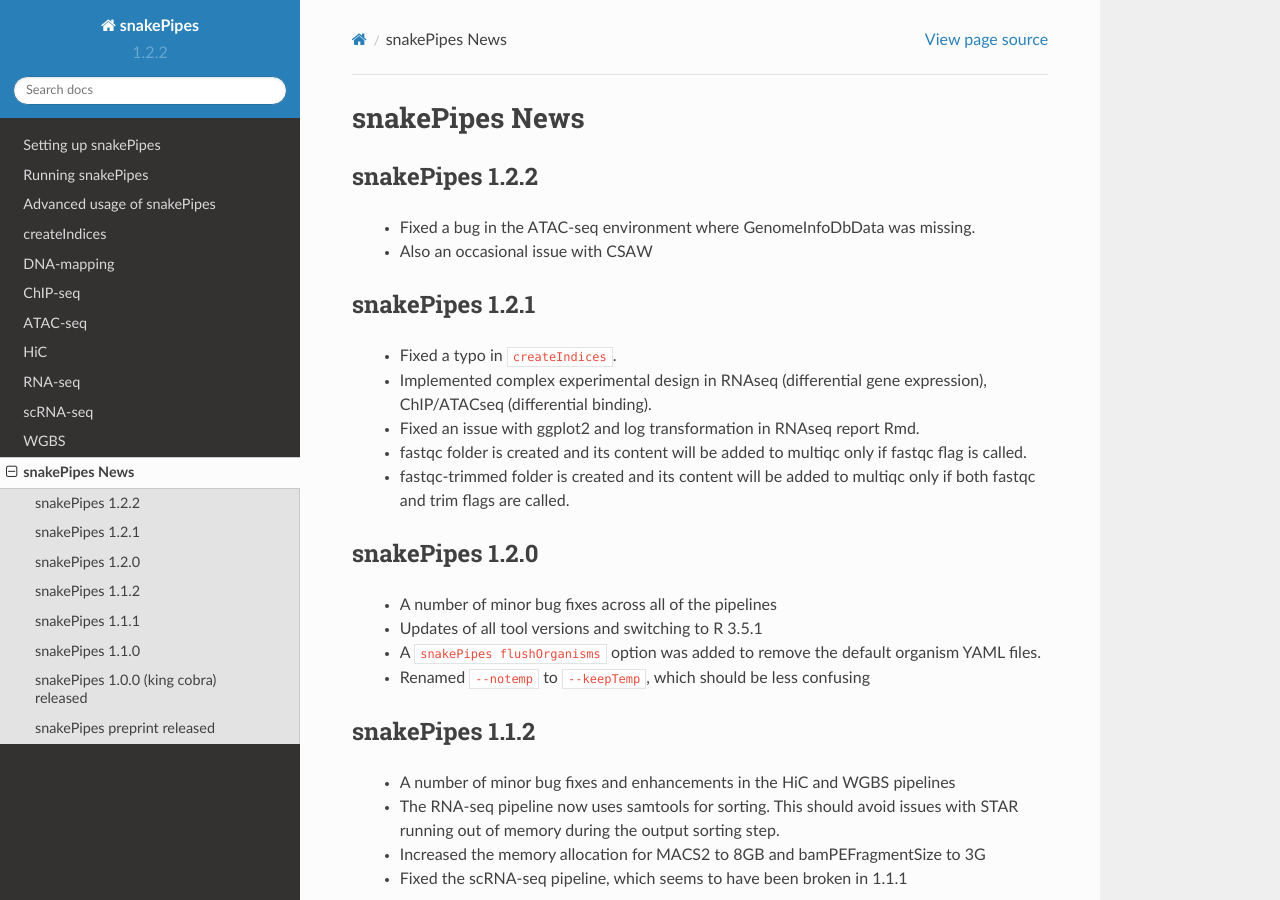
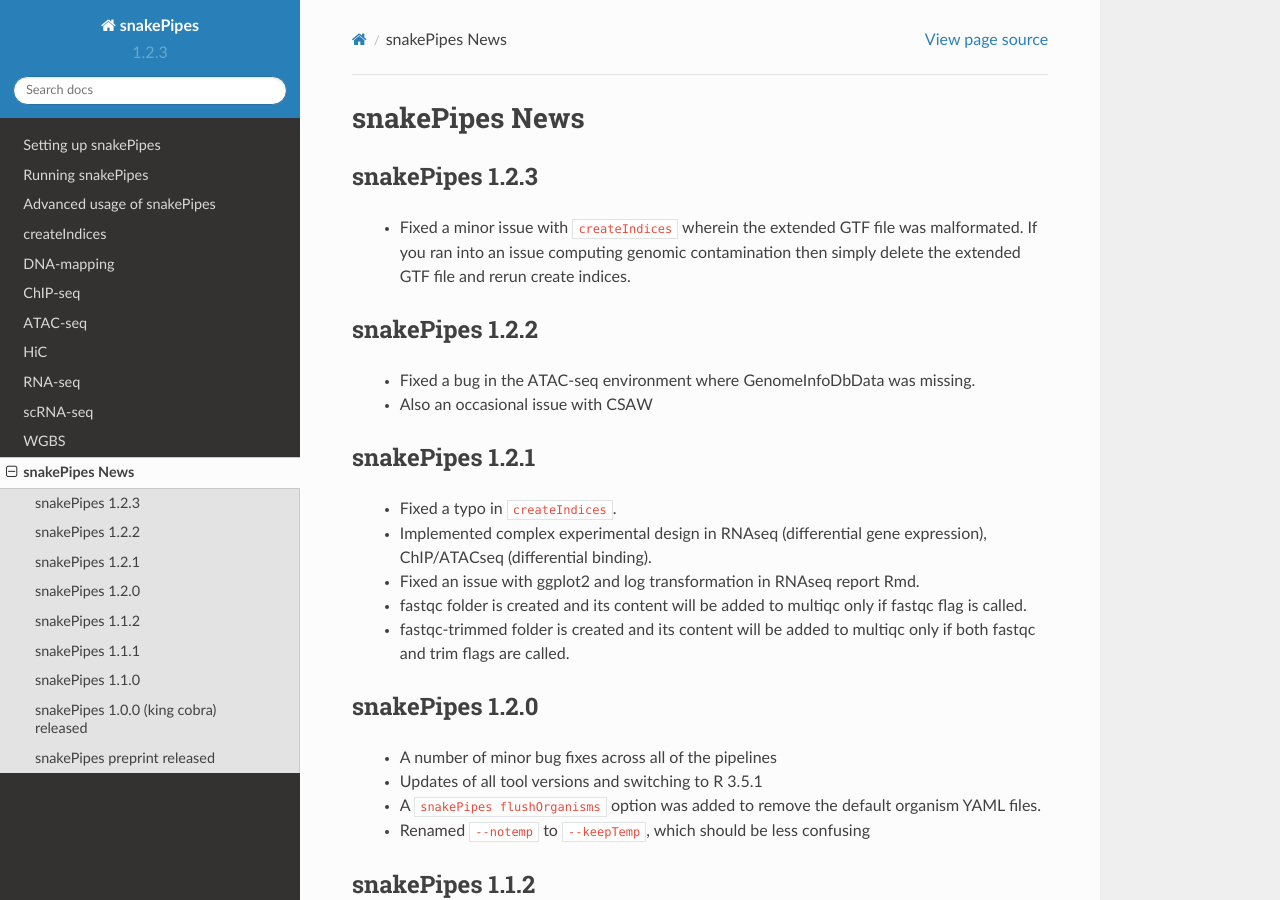
Before and after one commit to maxplanck-ie/snakepipes, a Sphinx documentation site: the page built from docs/content/News.rst, in a window 1280 px wide and 900 px high. Built offline with Sphinx 7.4.7 and the Read the Docs theme 2.0.0, drawn with Linux system fonts in a browser that asks for light colours.

Commit message:
Bump to 1.2.3, fix slop GTF

```diff
--- a/docs/content/News.rst
+++ b/docs/content/News.rst
@@ -1,5 +1,10 @@
 snakePipes News
 ===============
+
+snakePipes 1.2.3
+----------------
+
+ * Fixed a minor issue with ``createIndices`` wherein the extended GTF file was malformated. If you ran into an issue computing genomic contamination then simply delete the extended GTF file and rerun create indices.
 
 snakePipes 1.2.2
 ----------------
--- a/snakePipes/__init__.py
+++ b/snakePipes/__init__.py
@@ -1 +1 @@
-__version__ = '1.2.2'
+__version__ = '1.2.3'
```
Also changed, not shown: 1 other file.
